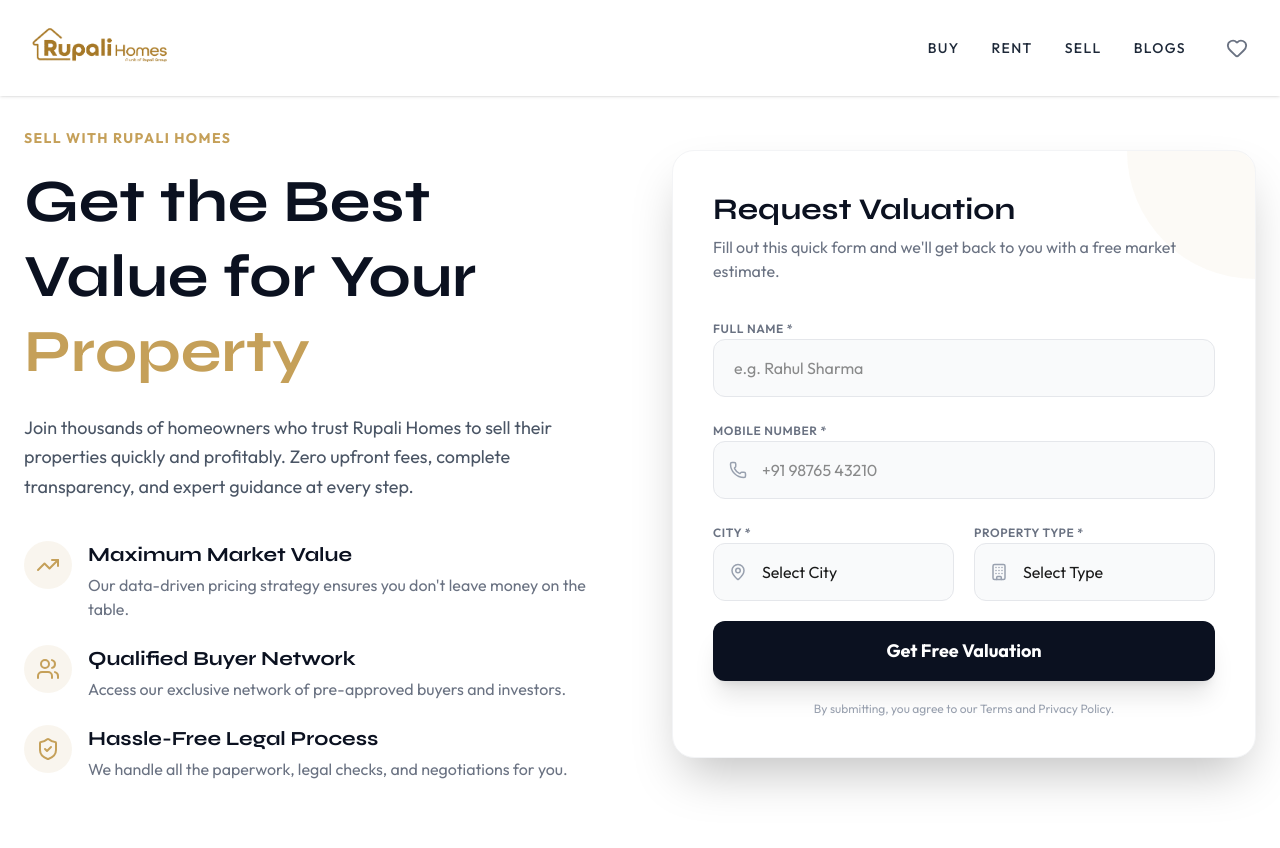
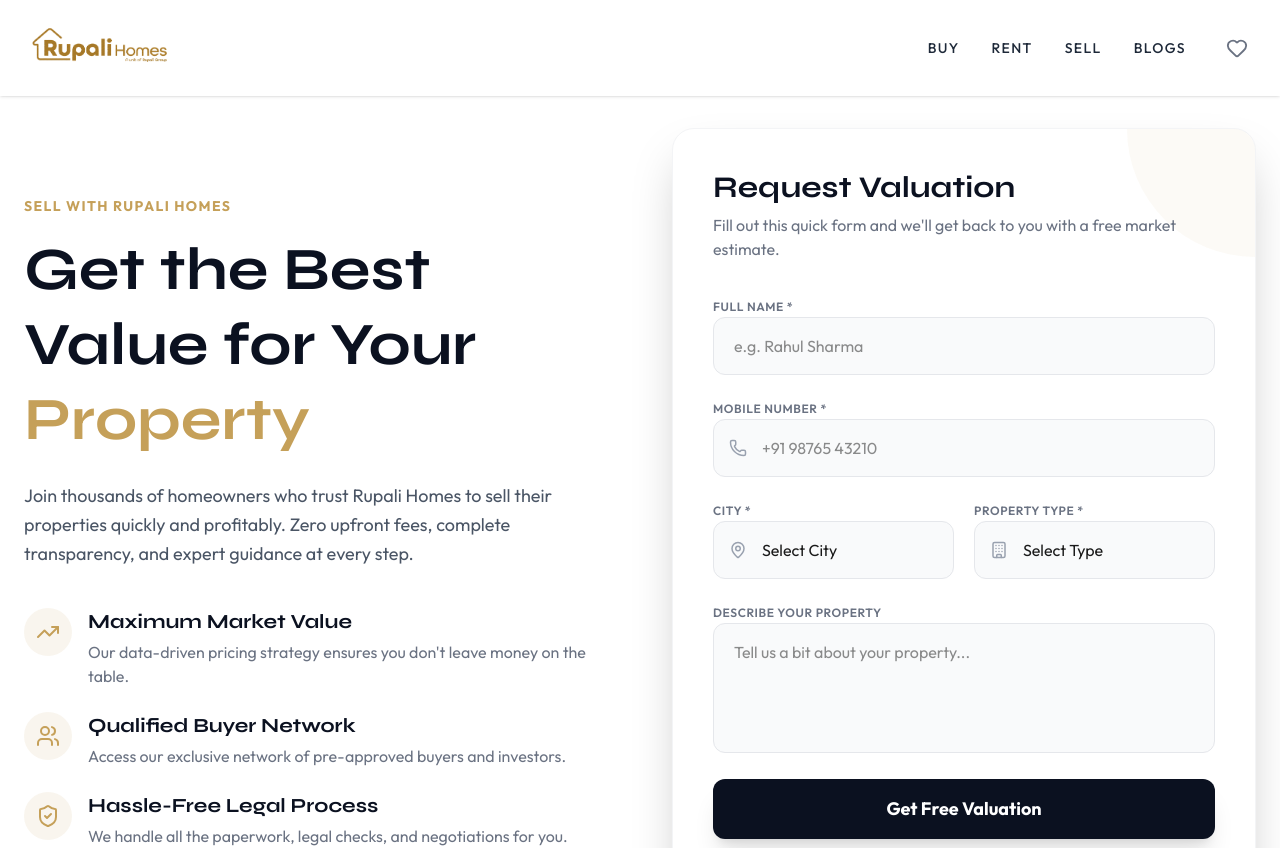
Before and after one commit to nikhil-shr-23/Rupalicons_frontend, a Next.js app in the folder frontend/: page /sell in a window 1280 px wide. Shown: the top 848 px of the page. Built offline with nearby package versions, Linux system fonts and the light colour scheme; no server answers.

Commit message:
feat: implement sell property inquiry page with form validation and submission handling

```diff
--- a/frontend/src/app/sell/page.tsx
+++ b/frontend/src/app/sell/page.tsx
@@ -23,10 +23,11 @@ export default function SellPropertyPage() {
     phone: "",
     city: "",
     propertyType: "",
+    description: "",
   });
 
   const handleChange = (
-    e: React.ChangeEvent<HTMLInputElement | HTMLSelectElement>,
+    e: React.ChangeEvent<HTMLInputElement | HTMLSelectElement | HTMLTextAreaElement>,
   ) => {
     setFormData((prev) => ({ ...prev, [e.target.name]: e.target.value }));
   };
@@ -48,13 +49,14 @@ export default function SellPropertyPage() {
       ...formData,
       phone: formData.phone.replace(/\D/g, ""),
       type: "SELL",
+      message: formData.description,
     };
 
     const success = await submitInquiry(submissionData);
 
     if (success) {
       setStatus("success");
-      setFormData({ name: "", phone: "", city: "", propertyType: "" });
+      setFormData({ name: "", phone: "", city: "", propertyType: "", description: "" });
     } else {
       setStatus("idle");
       alert("Something went wrong. Please try again.");
@@ -272,6 +274,20 @@ export default function SellPropertyPage() {
                     </div>
                   </div>
 
+                  <div className="space-y-2">
+                    <label className="text-xs font-semibold text-gray-500 uppercase tracking-wider">
+                      Describe your property
+                    </label>
+                    <textarea
+                      name="description"
+                      value={formData.description}
+                      onChange={handleChange}
+                      placeholder="Tell us a bit about your property..."
+                      rows={4}
+                      className="w-full px-5 py-4 bg-gray-50 border border-gray-200 rounded-xl focus:outline-none focus:ring-2 focus:ring-gold/50 focus:border-gold transition-all resize-none"
+                    ></textarea>
+                  </div>
+
                   <button
                     type="submit"
                     disabled={status === "submitting"}
```
